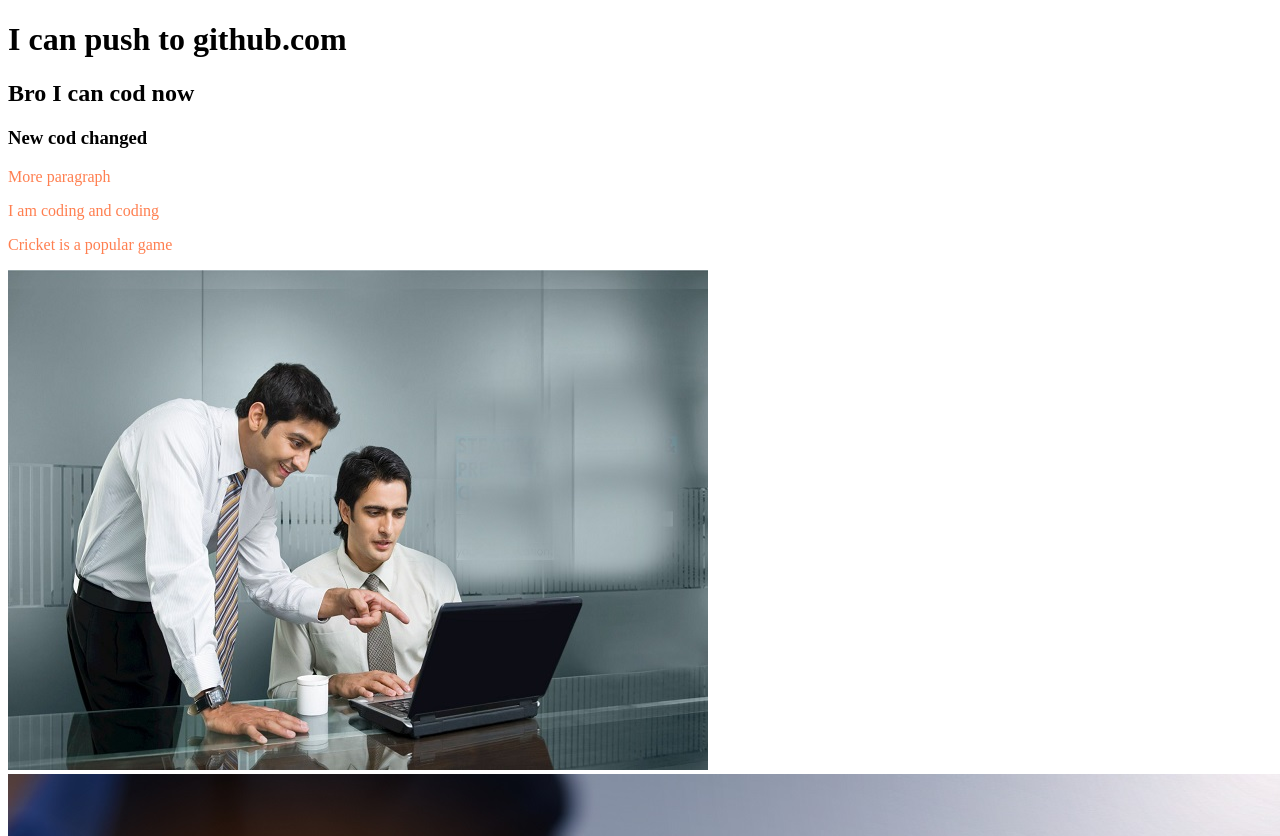
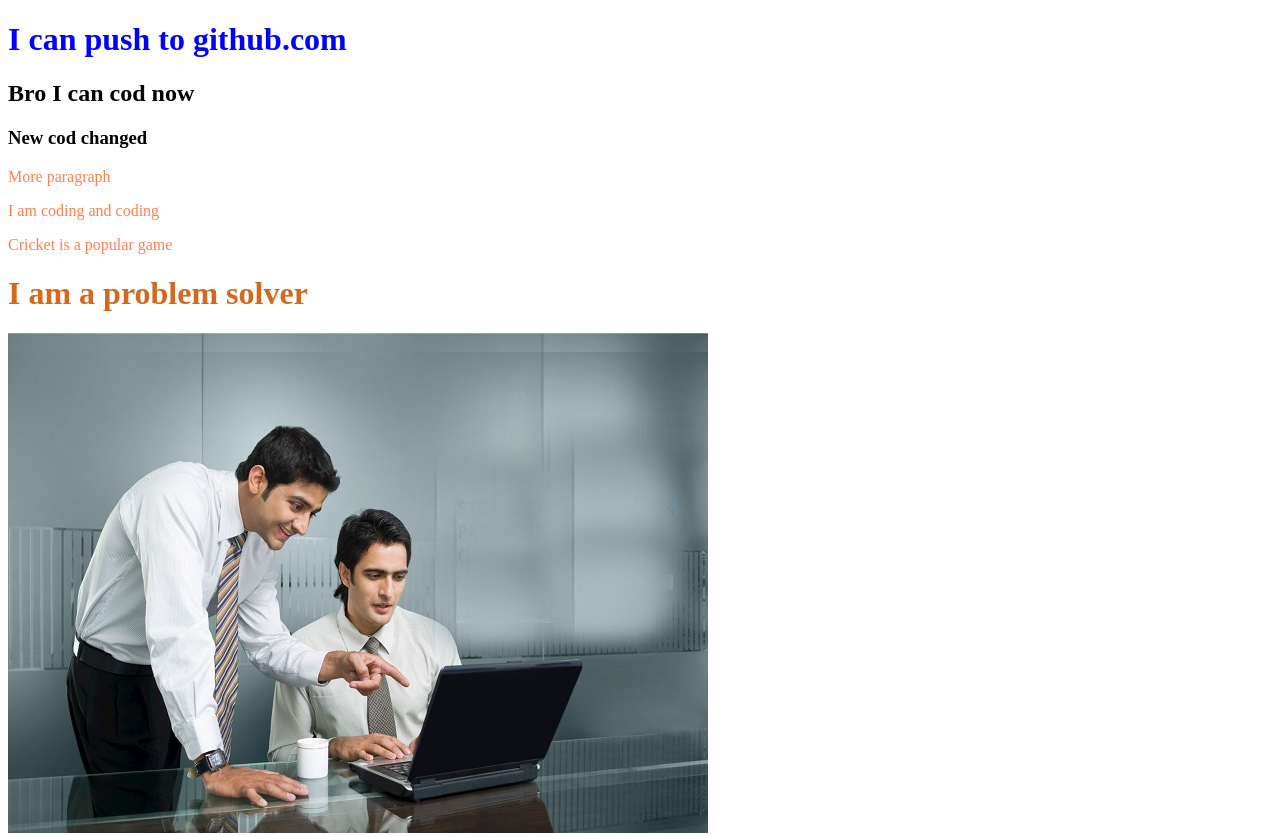
Before and after one commit to Habibur96/my-third-repo, a plain HTML site: page index.html in a window 1280 px wide. Shown: the top 836 px of the page. Drawn offline with Linux system fonts and the light colour scheme.

Commit message:
color changed

```diff
--- a/Style.css
+++ b/Style.css
@@ -1,3 +1,9 @@
 p{
     color:coral ;
 }
+h1{
+   color: blue;
+}
+#pos{
+    color:chocolate;
+}
--- a/index.html
+++ b/index.html
@@ -14,6 +14,7 @@
     <p>More paragraph</p>
     <p>I am coding and coding</p>
     <p>Cricket is a popular game</p>
+    <h1 id="pos">I am a problem solver</h1>
     <img src="details.jpg" alt="">
     <img src="front.jpg" alt="">
 </body>
```
